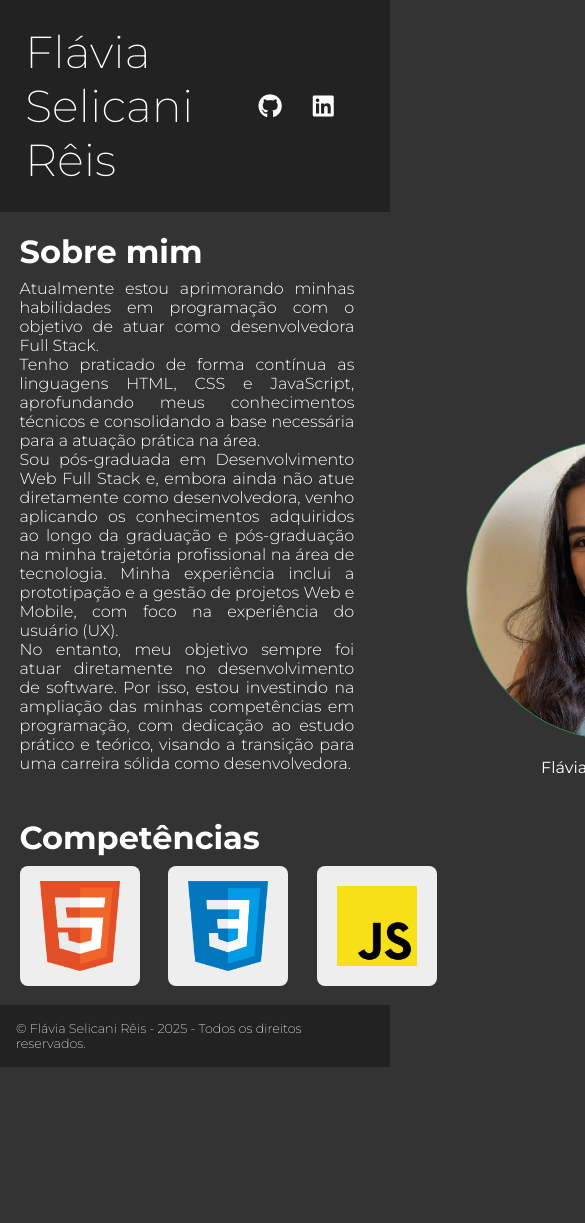
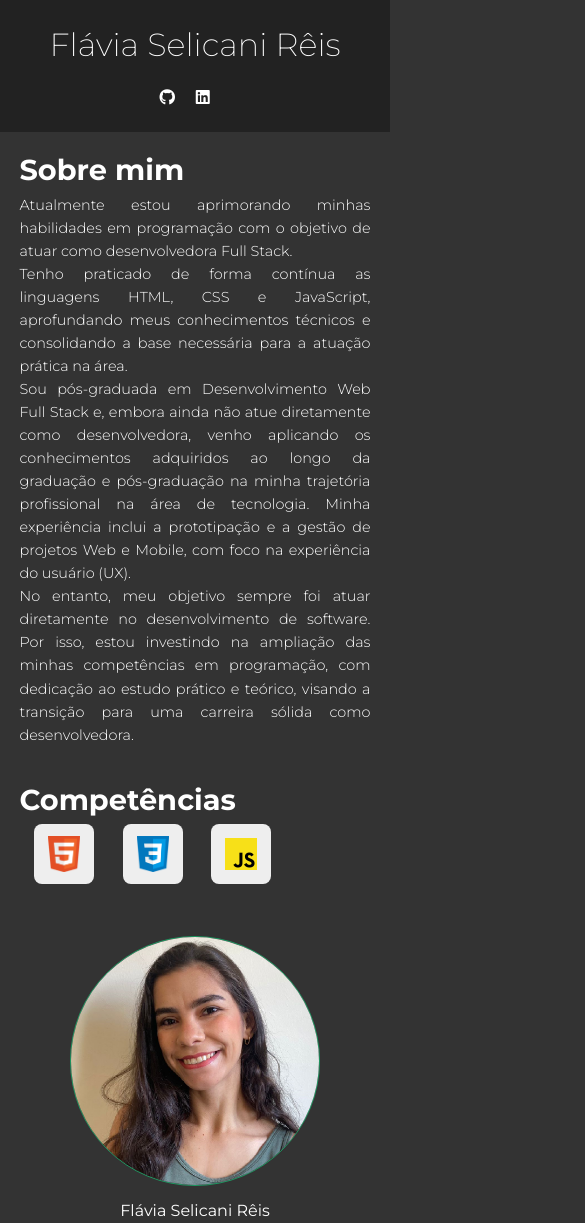
Before and after one commit to flaviaselicani/Curso-HTML-CSS-JS-Udemy, a plain HTML site: page index.html in a window 390 px wide. Shown: the top 1223 px of the page, 585 px wide, since content can reach past the window. Before the commit the page ends 1067 px from the top, so only its background shows below. Drawn offline with Linux system fonts and the light colour scheme.

Commit message:
responsividade

```diff
--- a/css/main.css
+++ b/css/main.css
@@ -23,6 +23,7 @@ main .main-content .text p {
     font-size: 1em;
     font-weight: 300;
     text-align: justify;
+    line-height: 1.6;
 }
 
 /*techs*/
@@ -34,7 +35,8 @@ main .techs .cards-container .card {
     width: 120px;
     height: 120px;
     padding: 10px;
-    margin-right: 1.8em;
+    margin-right: 0.9em;
+    margin-left: 0.9em;
     background-color: #eee;
     border-radius: 8px;
     cursor: pointer;
--- /dev/null
+++ b/css/responsive.css
@@ -0,0 +1,49 @@
+@media (max-width: 1200px) {
+    main {
+        width: 100%;
+
+        flex-direction: column;
+        align-items: center;
+        justify-content: center;
+    }
+    .main-content {
+        width: 100%;
+        margin-bottom: 15%;
+    }
+    main .main-content .text p {
+        width: 100%;
+        font-size: 0.9em;
+    }
+    main .techs .cards-container .main-content .text p {
+        margin-top: 32px;
+    }
+}
+
+@media (max-width: 700px) {
+    header {
+        flex-direction: column;
+        align-items: center;
+        justify-content: center;
+        text-align: center;
+    }
+    header h1 {
+        font-size: 2em;
+    }
+    header nav {
+        margin-top: 24px;
+    }
+    header nav a {
+        font-size: 1em;
+    }
+    main .techs .cards-container .card {
+        width: 60px;
+        height: 60px;
+    }
+    main .main-content .text h2, .main-content .techs h2 {
+        font-size: 1.8em;
+    }
+    main figure img {
+        width: 250px;
+        height: 250px;
+    }
+}
--- a/index.html
+++ b/index.html
@@ -9,6 +9,7 @@
     <link rel="stylesheet" href="./css/header.css">
     <link rel="stylesheet" href="./css/main.css">
     <link rel="stylesheet" href="./css/footer.css">
+    <link rel="stylesheet" href="./css/responsive.css">
     <!--FONTS-->
     <link rel="preconnect" href="https://fonts.googleapis.com">
     <link rel="preconnect" href="https://fonts.gstatic.com" crossorigin>
```
